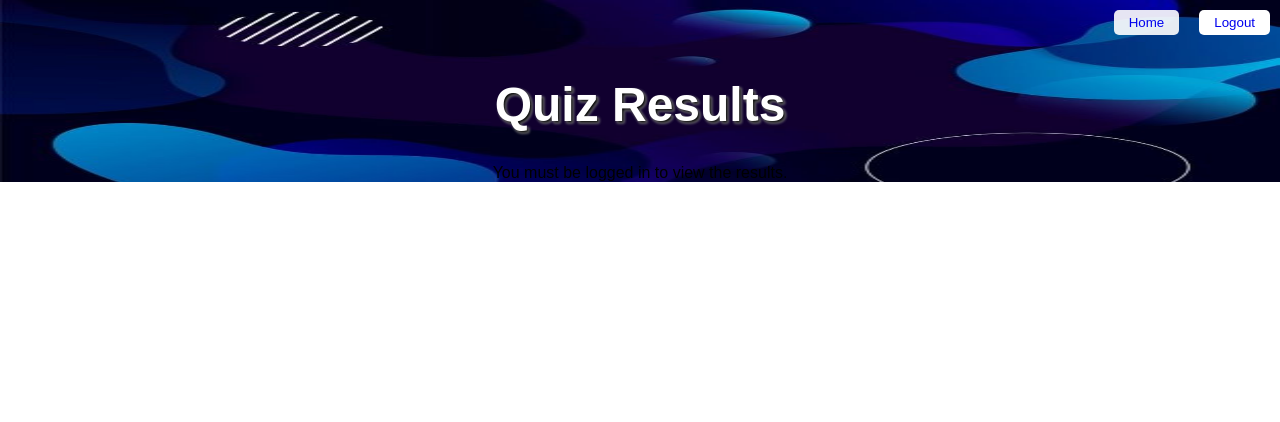
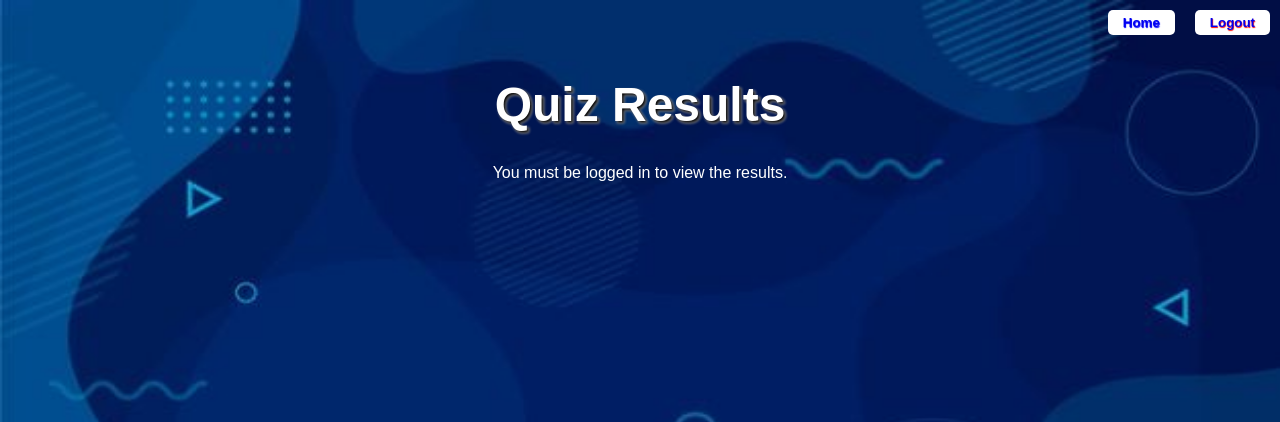
Before and after one commit to sidharth2829/QuizSwirl, a PHP site: page /result.php in a window 1280 px wide. Shown: the top 422 px of the page. Run offline with PHP 8.4, Linux system fonts and the light colour scheme.

Commit message:
Update result.css

```diff
--- a/result.css
+++ b/result.css
@@ -1,13 +1,13 @@
 body
 {
     font-family: 'Poppins', sans-serif;
-            background-color: white;
     text-align: center;
     /* padding: 20px; */
-
-            background-image: url(/assets/3.jpg);
+    color: white;
+    background-image: url(assets/4.jpg);
     margin: 0px;
     padding: 0px;
+background-attachment : fixed;
     background-repeat: no-repeat;
     background-size: 100% 100%;
 }
@@ -28,22 +28,26 @@
 
 #home-button
 {
-            background-color: rgba(255, 254, 254, 0.9);
+    background-color: white;
     padding: 5px 15px;
     border: none;
     border-radius: 5px;
     cursor: pointer;
     margin-right: 20px;
+    text-shadow: 0.5px 0.5px 1px blue;
+    font-weight: bold;
 }
 
 #logout-button
 {
-            background-color: rgb(255, 255, 255);
+    background-color: white;
     padding: 5px 15px;
     border: none;
     border-radius: 5px;
     cursor: pointer;
     margin-right: 10px;
+    text-shadow: 0.5px 0.5px 1px red;
+    font-weight: bold;
 }
 
 h1
@@ -56,11 +60,13 @@
 
 .user-score
 {
-            background-color: lightgrey;
     border: 1px solid #ccc;
     border-radius: 5px;
     padding: 10px;
-            margin: 20px 0;
+    margin: auto;
+margin-top : 5%;
+width:40%;
+background-color : rgba(255,255,255,0.5);
 }
 
 .user-score h2
@@ -75,11 +81,11 @@
 
 .participants-table
 {
-            background-color: white;
     border: 1px solid #ccc;
     border-radius: 5px;
     margin: 20px auto;
-            width: 15%;
+margin-top:5%;
+    width: 25%;
 }
 
 .participants-table th, .participants-table td
@@ -96,7 +102,6 @@
 
 .participants-table tr:nth-child(even)
 {
-            background-color: lightgray;
 }
 
 .participants-table tr:nth-child(odd)
```
Lines whose indentation alone changed are shown as unchanged.
